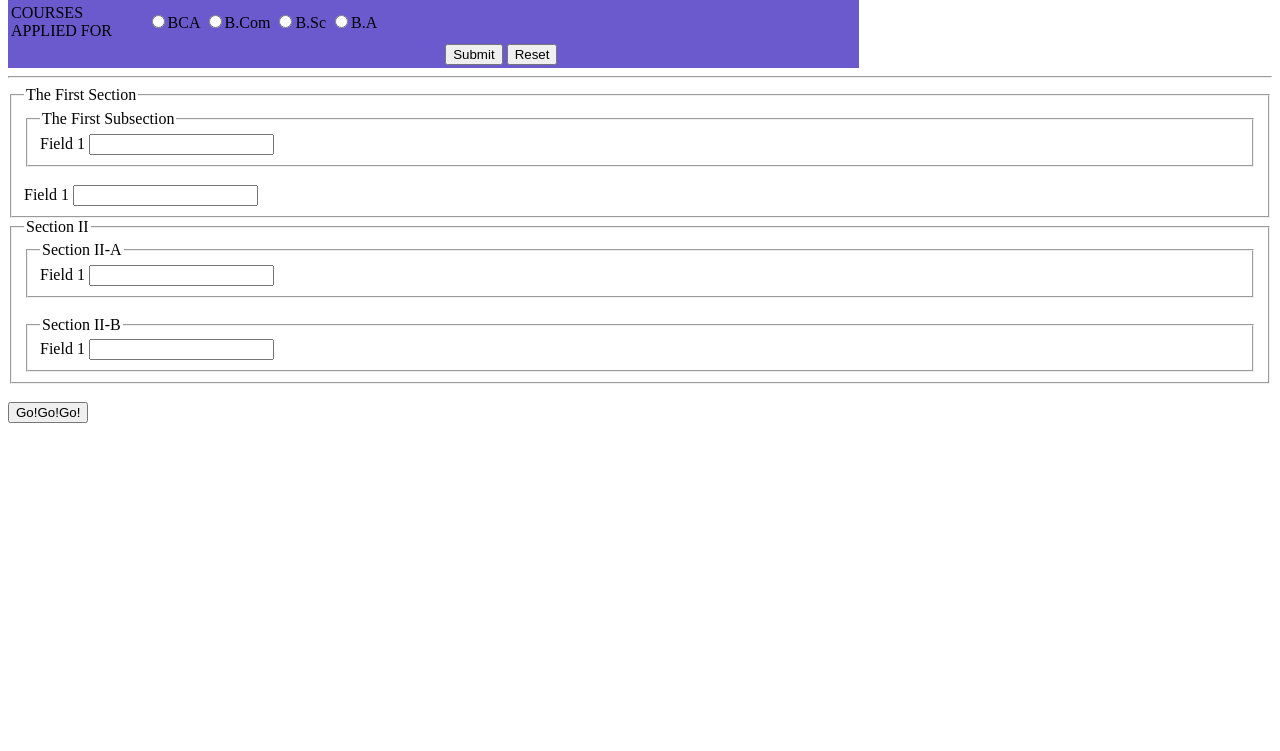
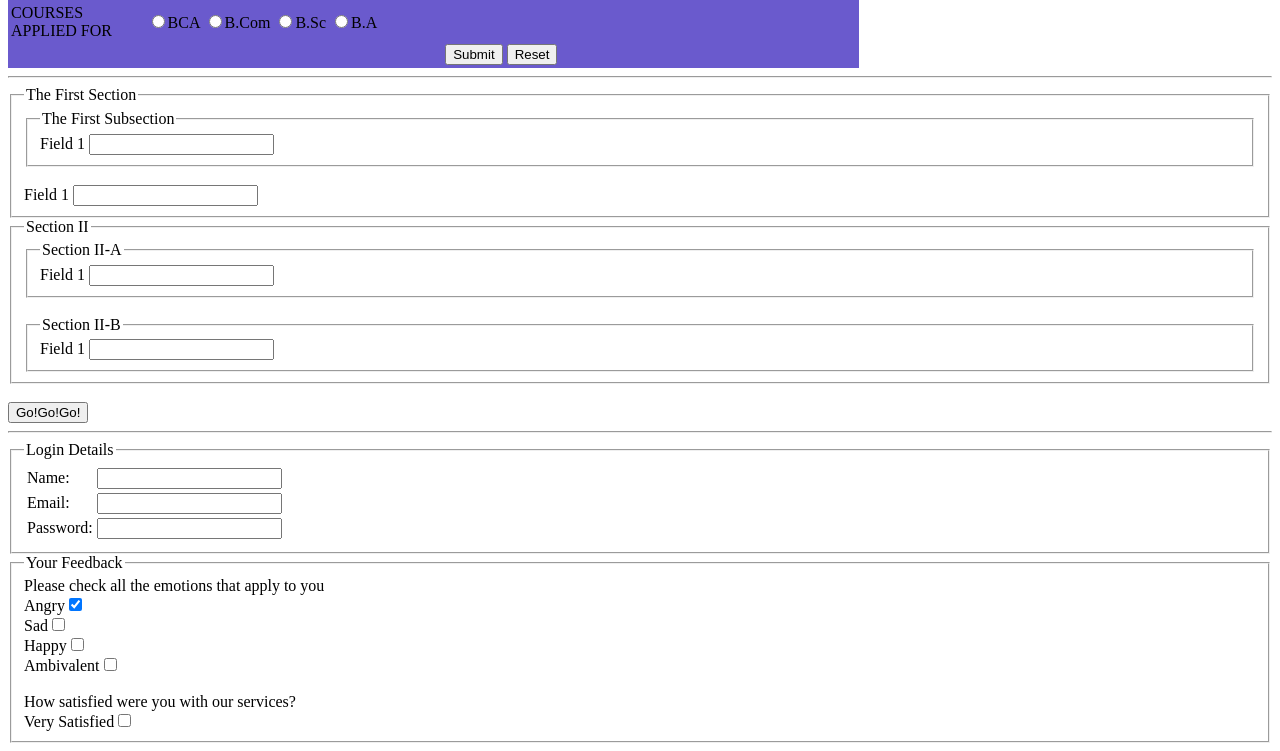
Before and after one commit to usaidsheikh760/Assignment-5, a plain HTML site: page index.html in a window 1280 px wide. Shown: the part 500-1251 px from the top of the page. Before the commit the page ends 931 px from the top, so only its background shows below. Drawn offline with Linux system fonts and the light colour scheme.

Commit message:
Update index.html

```diff
--- a/index.html
+++ b/index.html
@@ -169,3 +169,46 @@
     </form>
 </body>
 </html>
+<hr />
+<!-- part 3 -->
+<!DOCTYPE html>
+<html lang="en">
+<head>
+    <meta charset="UTF-8">
+    <meta http-equiv="X-UA-Compatible" content="IE=edge">
+    <meta name="viewport" content="width=device-width, initial-scale=1.0">
+    <title>Assignment 5.3</title>
+</head>
+<body>
+    <fieldset>
+            <legend>Login Details</legend>
+            <table>
+       <tr>
+        <td><label>Name:</td>
+        <td><input type="text" name="name" /></label></td>
+    </tr>
+            <tr>
+                <td><label>Email:</td>
+                <td><input type="email" name="email" />
+            </label></td>
+        </tr>
+            <tr>
+                <td><label>Password:</td>
+                <td><input type="password" name="password" />
+            </label></td>
+        </tr>
+        </table>
+    </fieldset>
+    <fieldset>
+        <legend>Your Feedback</legend>
+        <label>Please check all the emotions that apply to you</label> <br>
+        Angry<input type="checkbox" name="emotions" value="angry" checked="checked"><br>
+        Sad<input type="checkbox" name="emotions" value="Sad"><br>
+        Happy<input type="checkbox" name="emotions" value="happy"><br>
+        Ambivalent<input type="checkbox" name="emotions" value="ambivalent"><br>
+        <br>
+    <label>How satisfied were you with our services?</label><br>
+       Very Satisfied<input type="checkbox" value="very satisfied">
+    </fieldset>
+</body>
+</html>
```
